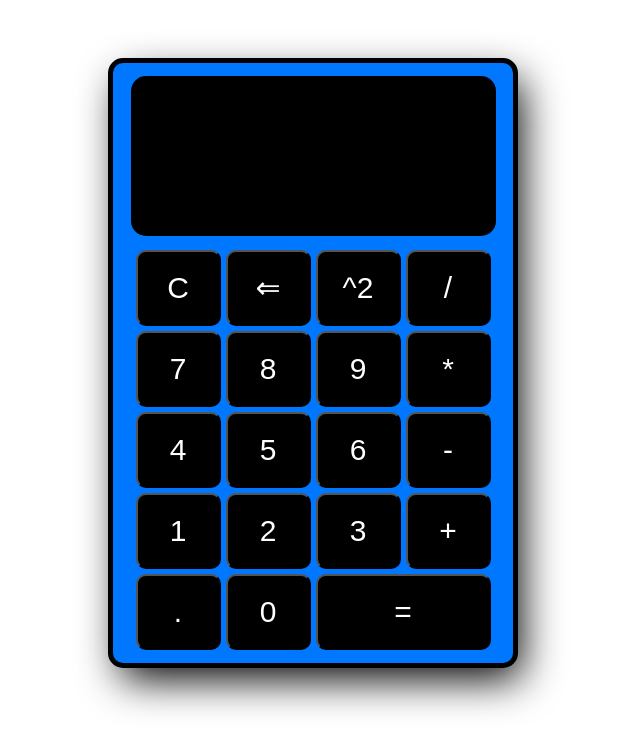
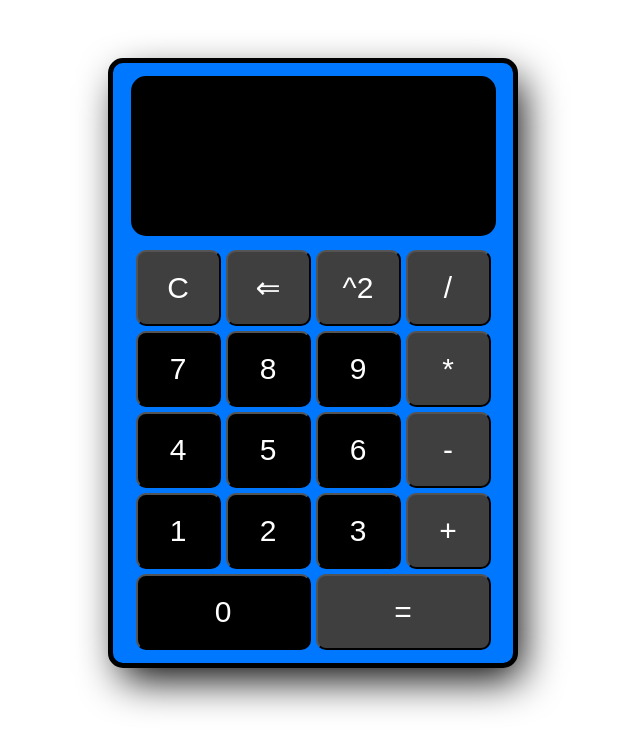
Before and after one commit to Piotrek18/calculatorV2, a plain HTML site: page index.html in a window 1280 px wide. Shown: the whole page, without its empty margins (327-967 px from the left). Drawn offline with Linux system fonts and the light colour scheme.

Commit message:
Make minor changes

```diff
--- a/index.html
+++ b/index.html
@@ -27,7 +27,7 @@
             <button id="button2" class="number-buttons" data-number >2</button>
             <button id="button3" class="number-buttons" data-number >3</button>
             <button id="button-add" class="operate-buttons" data-operator >+</button>
-            <button id="button-dot" class="operate-buttons">.</button>
+            <!--<button id="button-dot" class="operate-buttons">.</button>-->
             <button id="button0" class="number-buttons" data-number >0</button>
             <button id="button-equal" class="operate-buttons">=</button>
         </div>
--- a/style.css
+++ b/style.css
@@ -45,6 +45,10 @@ body{
     grid-column: span 2;
 }
 
+#button0{
+    grid-column: span 2;
+}
+
 .number-buttons{
     width: 100%;
     height: 100%;
@@ -60,5 +64,5 @@ body{
     border-radius: 10px;
     font-size: 30px;
     color: white;
-    background-color: black;
+    background-color: rgb(63, 63, 63);
 }
```
